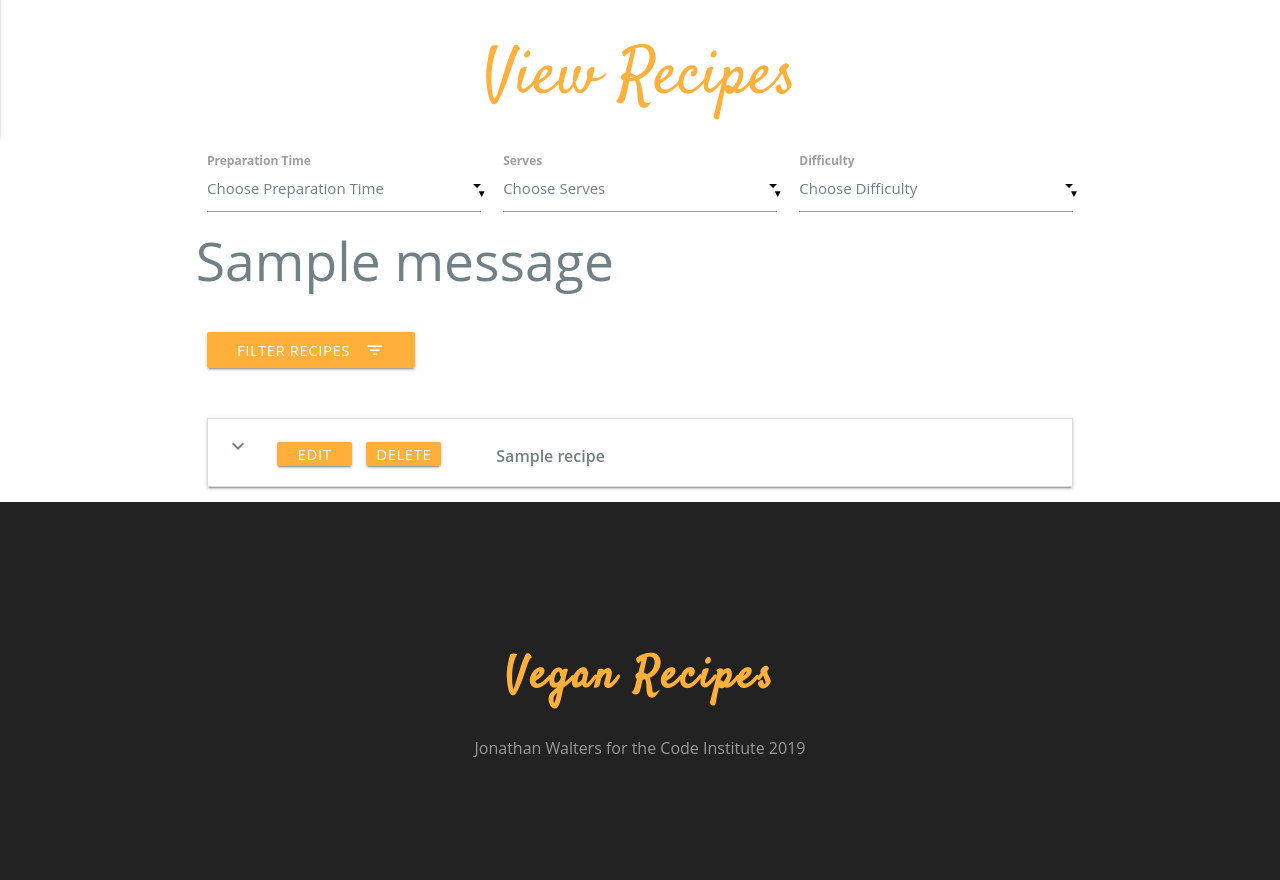
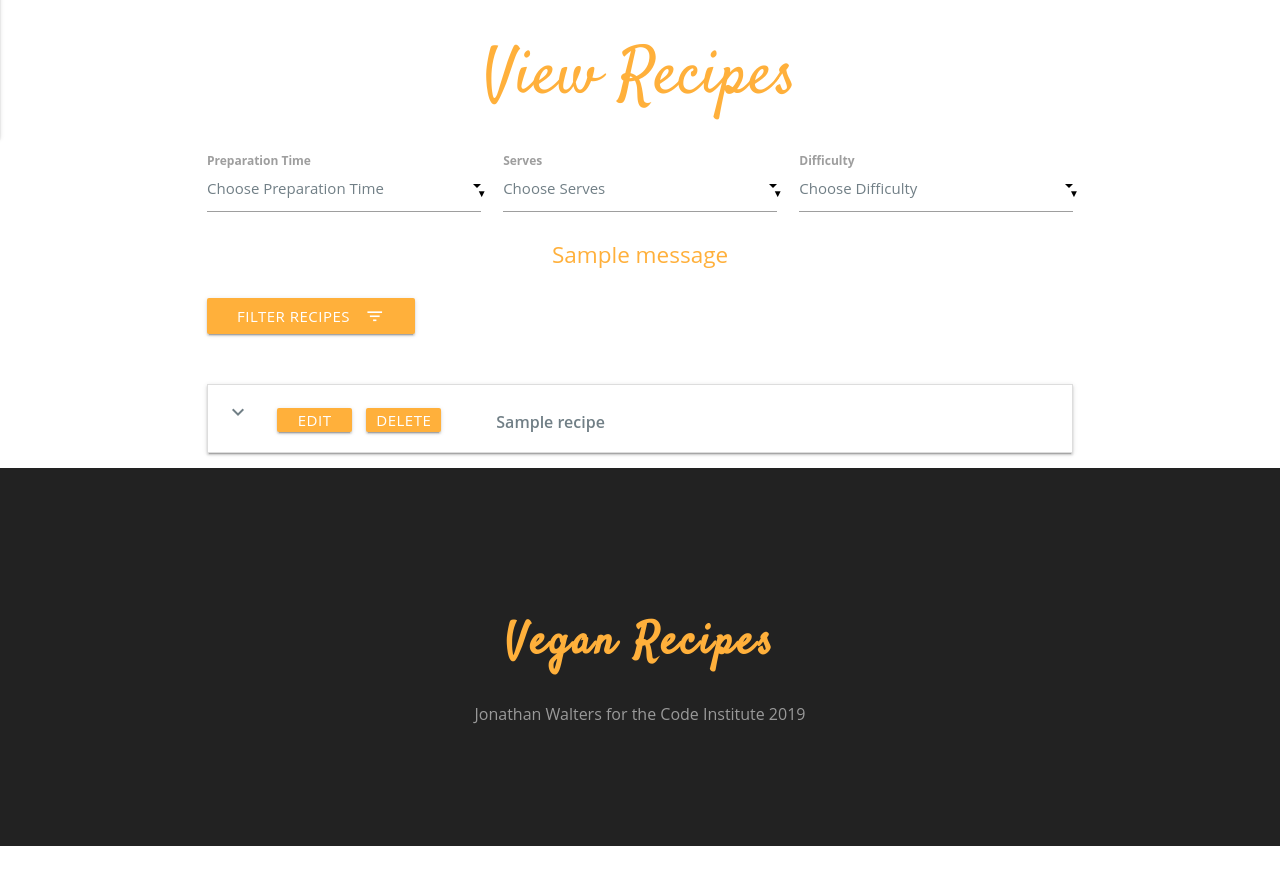
Before and after one commit to Code-Institute-Submissions/cookbook-jw, a Flask app: page / in a window 1280 px wide. Shown: the part 722-1602 px from the top of the page. After the commit the page ends 1568 px from the top, so only its background shows below. Run offline with Flask 2, Linux system fonts and the light colour scheme; one stand-in notice (Sample message) is shown; a database or web service that is not in the repository returns one stand-in record (values such as "Sample title"); some libraries are stand-ins or nearby versions; some web fonts are replaced.

Commit message:
flash message modified

```diff
--- a/templates/index.html
+++ b/templates/index.html
@@ -45,7 +45,9 @@
         <label>Difficulty</label>
       </div>
       {% with messages = get_flashed_messages() %} {% if messages %}
-      <h2 class="font-weight-light flash">{% for message in messages %} {{ message }}</h2>
+      <div>
+        <h5 class="filter_flash">{% for message in messages %} {{ message }}</h5>
+      </div>
       {% endfor %} {% endif %} {% endwith %}
     </div>
     <div>
```
